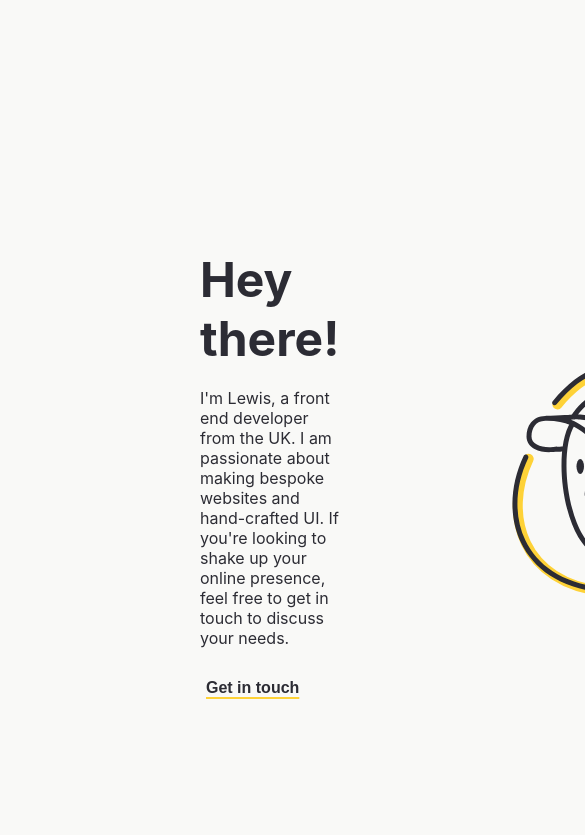
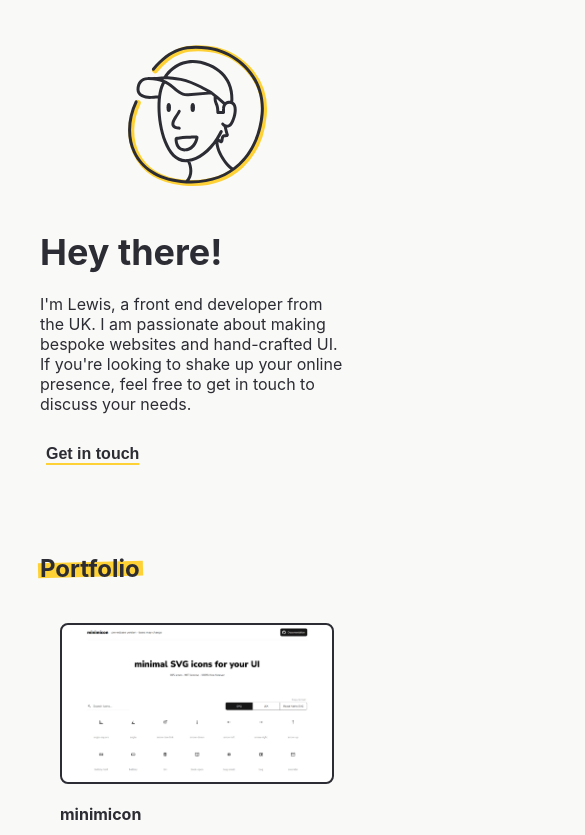
Before and after one commit to hamer0/portfolio, a React (Vite) app: page / in a window 390 px wide. Shown: the top 835 px of the page, 585 px wide, since content can reach past the window. Built offline with nearby package versions, Linux system fonts and the light colour scheme.

Commit message:
added responsive styles

```diff
--- a/src/App.css
+++ b/src/App.css
@@ -1,7 +1,28 @@
 .app-container {
     display: flex;
     flex-direction: column;
-    gap: 160px;
-    padding: 0px 200px;
-    padding-bottom: 160px;
 }
+
+.app-container--responsive {
+    gap: 80px;
+    padding: 0px 40px;
+    padding-bottom: 80px;
+}
+
+@media (min-width: 1024px) {
+    .app-container--responsive {
+        gap: 160px;
+        padding: 0px 160px;
+        padding-bottom: 160px;
+    }
+}
+
+@media (min-width: 1440px) {
+    .app-container--responsive {
+        gap: 160px;
+        width: 1120px;
+        padding: 0px;
+        margin: auto;
+        padding-bottom: 160px;
+    }
+}
--- a/src/App.tsx
+++ b/src/App.tsx
@@ -4,7 +4,7 @@ import { Hero } from "./components/Hero";
 import { Portfolio } from "./components/Portfolio";
 
 function App() {
-  return <div className="app-container">
+  return <div className="app-container app-container--responsive">
     <Hero/>
     <Portfolio/>
     <Contact />
--- a/src/components/Hero.css
+++ b/src/components/Hero.css
@@ -1,9 +1,12 @@
-.hero-section {
+/* .hero-section {
+} */
+
+.hero-section--responsive {
+    margin-top: 40px;
     display: flex;
-    flex-direction: row;
-    gap: 160px;
+    flex-direction: column-reverse;
+    gap: 40px;
     align-items: center;
-    margin-top: 250px;
 }
 
 .hero-header {
@@ -16,11 +19,24 @@
 
 .hero-img {
     flex-shrink: 0;
-    width: 250px;
-    height: 250px;
 }
 
-.contact-button {
-    background-color: #1481BA;
-    color: #F9F9F7;
+.hero-img--responsive {
+    width: 150px;
+    height: 150px;
 }
+
+@media (min-width: 768px) {
+    .hero-img--responsive {
+        width: 250px;
+        height: 250px;
+    }
+
+    .hero-section--responsive {
+        margin-top: 250px;
+        display: flex;
+        flex-direction: row;
+        gap: 160px;
+        align-items: center;
+    }
+}
--- a/src/components/Hero.tsx
+++ b/src/components/Hero.tsx
@@ -3,14 +3,14 @@ import './Hero.css';
 
 export const Hero = () => {
     return (
-        <section className="hero-section">
+        <section className="hero-section hero-section--responsive">
             <hgroup className="hero-header">
                 <h1>Hey there!</h1>
                 <p>I'm Lewis, a front end developer from the UK. I am passionate about making bespoke websites and hand-crafted UI. If you're looking to shake up your online presence, feel free to get in touch to discuss your needs.</p>
                 <Button onclick={() => location.href = "#contact"}>Get in touch</Button>
             </hgroup>
 
-            <img className="hero-img" src="./pfp-highlight.svg" alt="outlined doodle of a smiling person in a cap" />
+            <img className="hero-img hero-img--responsive" src="./pfp-highlight.svg" alt="outlined doodle of a smiling person in a cap" />
         </section>
     )
 }
--- a/src/components/Portfolio.css
+++ b/src/components/Portfolio.css
@@ -1,5 +1,14 @@
 .portfolio-cards {
     display: grid;
-    grid-template-columns: 1fr 1fr;
     gap: 20px;
 }
+
+.portfolio-cards--responsive {
+    grid-template-columns: 1fr;
+}
+
+@media (min-width: 768px) {
+    .portfolio-cards--responsive {
+        grid-template-columns: 1fr 1fr;
+    }
+}
--- a/src/components/Portfolio.tsx
+++ b/src/components/Portfolio.tsx
@@ -22,7 +22,7 @@ export const Portfolio = () => {
     return (
         <Section>
             <Decorated><h2>Portfolio</h2></Decorated>
-            <div className="portfolio-cards">
+            <div className="portfolio-cards portfolio-cards--responsive">
                 {entries?.map(entry => <PortfolioCard key={entry.title} data={entry}/>)}
             </div>
         </Section>
--- a/src/index.css
+++ b/src/index.css
@@ -36,13 +36,27 @@ h1, h2, h3, p {
 }
 
 h1 {
-  font-size: 48px;
+  font-size: 36px;
 }
 
 h2 {
-  font-size: 36px;
+  font-size: 24px;
 }
 
 h3 {
-  font-size: 24px;
+  font-size: 16px;
 }
+
+@media (min-width: 768px) {
+  h1 {
+    font-size: 48px;
+  }
+
+  h2 {
+    font-size: 36px;
+  }
+
+  h3 {
+    font-size: 24px;
+  }
+}
```
